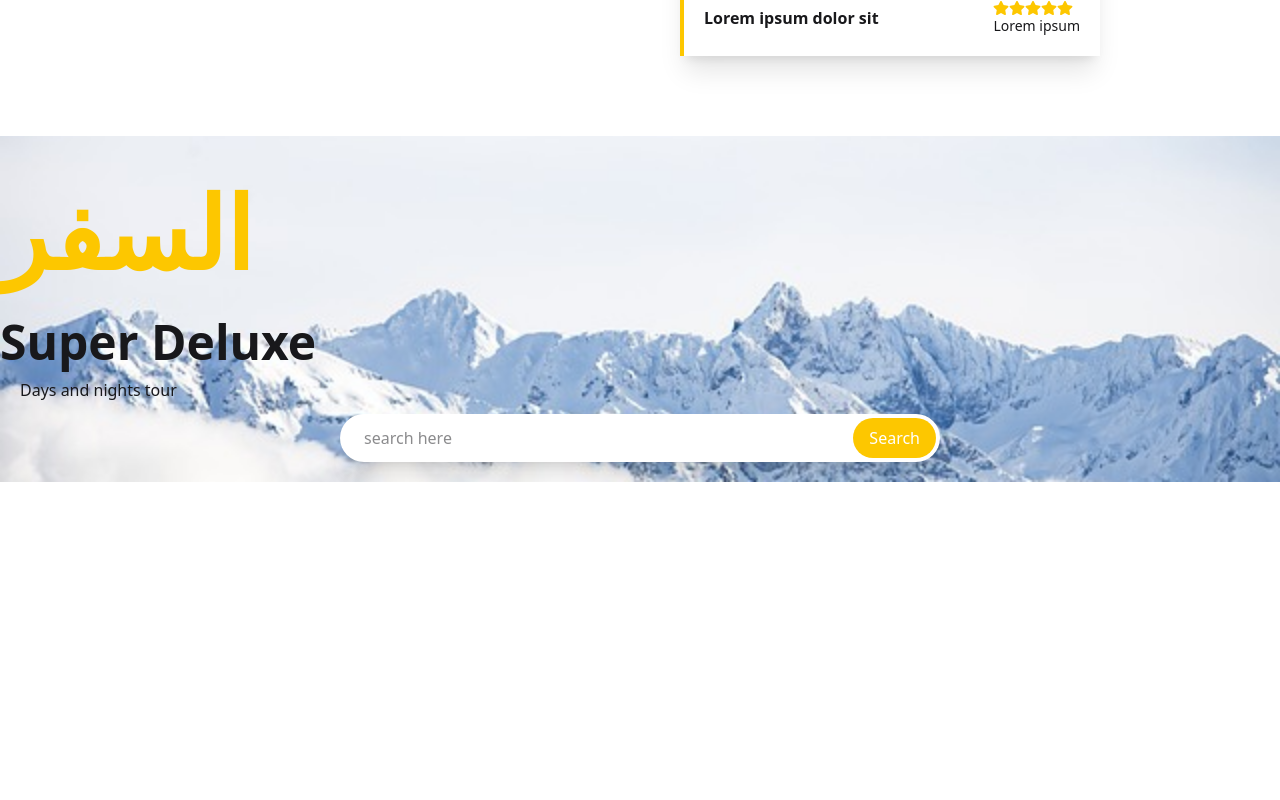
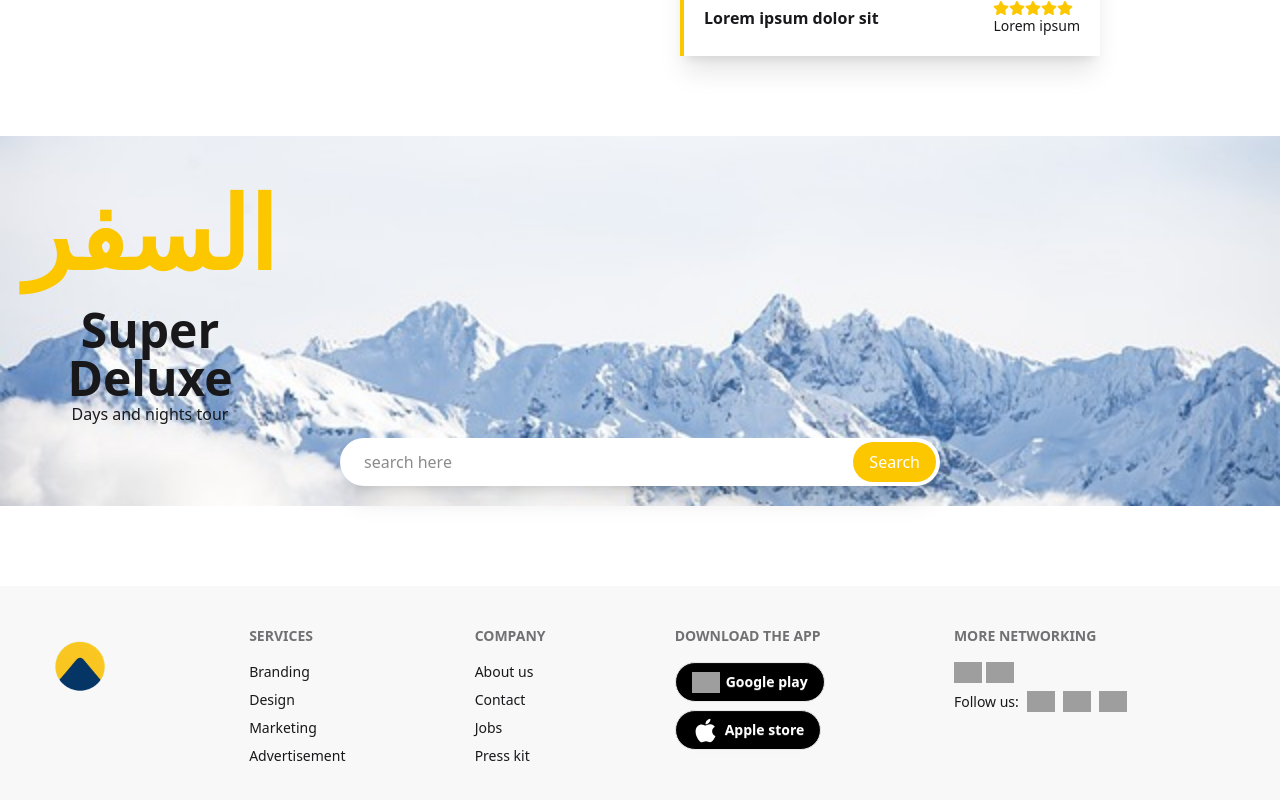
Before and after one commit to shaimazerin46/fleek-bd-task, a React (Vite) app: page / in a window 1280 px wide. Shown: the part 3571-4371 px from the top of the page. Before the commit the page ends 4053 px from the top, so only its background shows below. Built offline with nearby package versions, Linux system fonts and the light colour scheme; grey boxes are pictures that could not be loaded.

Commit message:
footer section created

```diff
--- /dev/null
+++ b/src/Components/Common/Footer.jsx
@@ -0,0 +1,59 @@
+import { FaApple } from 'react-icons/fa';
+import logo from '../../assets/logo/logo.png'
+
+const Footer = () => {
+    return (
+        <div className="pt-20">
+            <footer className="footer sm:footer-horizontal bg-base-200 text-base-content p-10">
+  <aside>
+    <img src={logo} alt="" className='w-20 h-20'/>
+
+  </aside>
+  <nav>
+    <h6 className="footer-title">Services</h6>
+    <a className="link link-hover">Branding</a>
+    <a className="link link-hover">Design</a>
+    <a className="link link-hover">Marketing</a>
+    <a className="link link-hover">Advertisement</a>
+  </nav>
+  <nav>
+    <h6 className="footer-title">Company</h6>
+    <a className="link link-hover">About us</a>
+    <a className="link link-hover">Contact</a>
+    <a className="link link-hover">Jobs</a>
+    <a className="link link-hover">Press kit</a>
+  </nav>
+  <nav>
+    <h6 className="footer-title">Download the app</h6>
+    <button className='btn bg-black rounded-3xl text-white'>
+        <img src="https://img.icons8.com/?size=48&id=L1ws9zn2uD01&format=png" alt="" className='w-7'/>
+        Google play
+    </button>
+
+    <button className='btn bg-black rounded-3xl text-white flex items-center'>
+        <span className='text-[27px]'>
+        <FaApple />
+        </span>
+        Apple store
+    </button>
+  </nav>
+
+  <nav>
+    <h6 className="footer-title">More networking</h6>
+   <div className='flex gap-1'>
+        <img src="https://img.icons8.com/?size=40&id=30448&format=png" alt="" className='w-7'/>
+        <img src="https://img.icons8.com/?size=48&id=P7UIlhbpWzZm&format=png" alt="" className='w-7'/>
+   </div>
+   <div className='flex gap-2 items-center'>
+    <span>Follow us:</span>
+    <img src="https://img.icons8.com/?size=48&id=118497&format=png" alt="" className='w-7'/>
+    <img src="https://img.icons8.com/?size=48&id=Xy10Jcu1L2Su&format=png" alt="" className='w-7'/>
+    <img src="https://img.icons8.com/?size=48&id=19318&format=png" alt="" className='w-7'/>
+   </div>
+  </nav>
+</footer>
+        </div>
+    );
+};
+
+export default Footer;
--- a/src/Components/HomeComeponents/ImageSection.jsx
+++ b/src/Components/HomeComeponents/ImageSection.jsx
@@ -4,9 +4,11 @@ const ImageSection = () => {
     return (
         <div className="py-5" style={{backgroundImage: `url(${img1})`, backgroundRepeat: 'no-repeat', backgroundSize: 'cover', backgroundPosition: 'center'}}>
             <div className='max-w-7xl mx-auto space-y-3'>
+            <div className='w-[300px] text-center'>
             <p className='text-[100px] font-bold text-yellow-400'>السفر</p>
             <p className='font-bold text-5xl'>Super Deluxe</p>
-            <p className='ml-5'>Days and nights tour</p>
+            <p className=''>Days and nights tour</p>
+            </div>
 
             <div className='w-[600px] mx-auto bg-white p-1 flex justify-between rounded-3xl shadow-xl'>
                 <input placeholder='search here' type="search" className='outline-0 w-full px-5 focus:ouline-0'/>
--- a/src/Layouts/HomeLayout.jsx
+++ b/src/Layouts/HomeLayout.jsx
@@ -1,5 +1,6 @@
 import { Outlet } from "react-router";
 import Navbar from "../Components/Common/Navbar";
+import Footer from "../Components/Common/Footer";
 
 
 const HomeLayout = () => {
@@ -7,6 +8,7 @@ const HomeLayout = () => {
         <div>
             <Navbar></Navbar>
             <Outlet></Outlet>
+            <Footer></Footer>
         </div>
     );
 };
```
